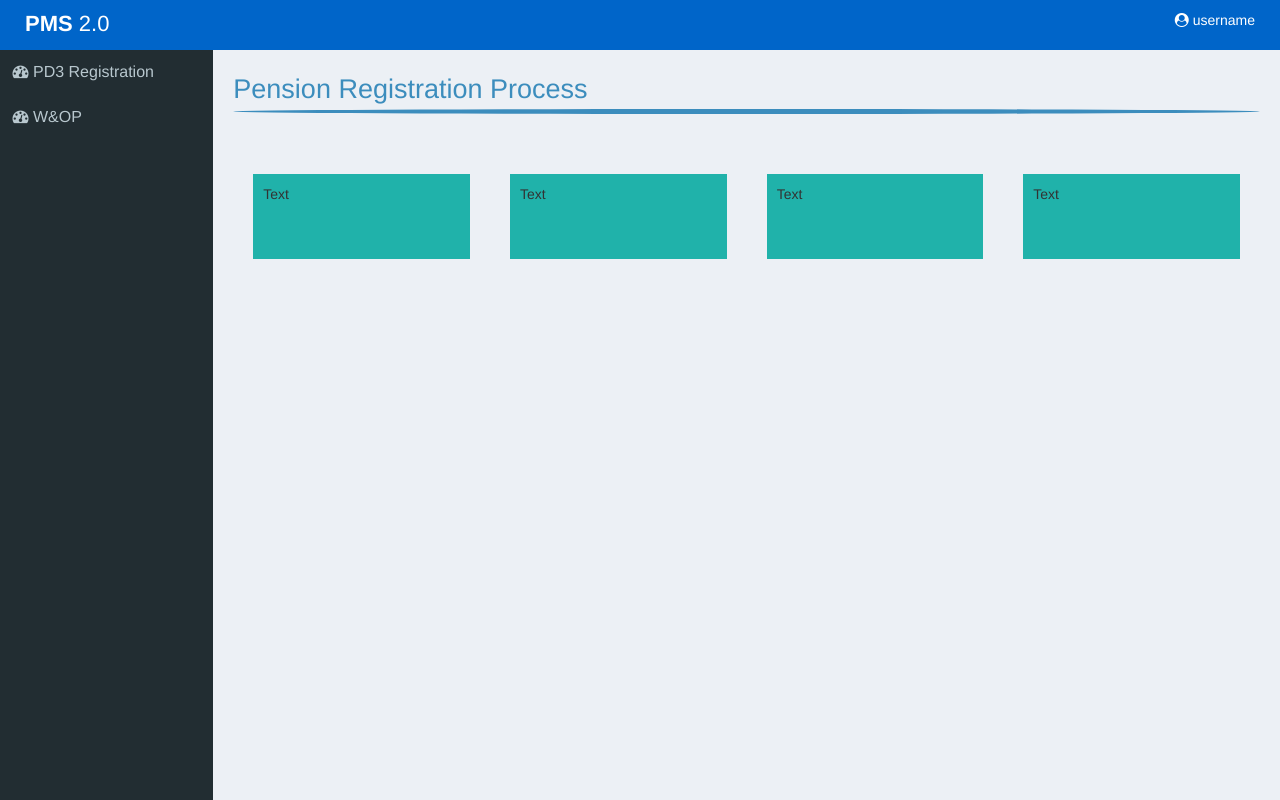
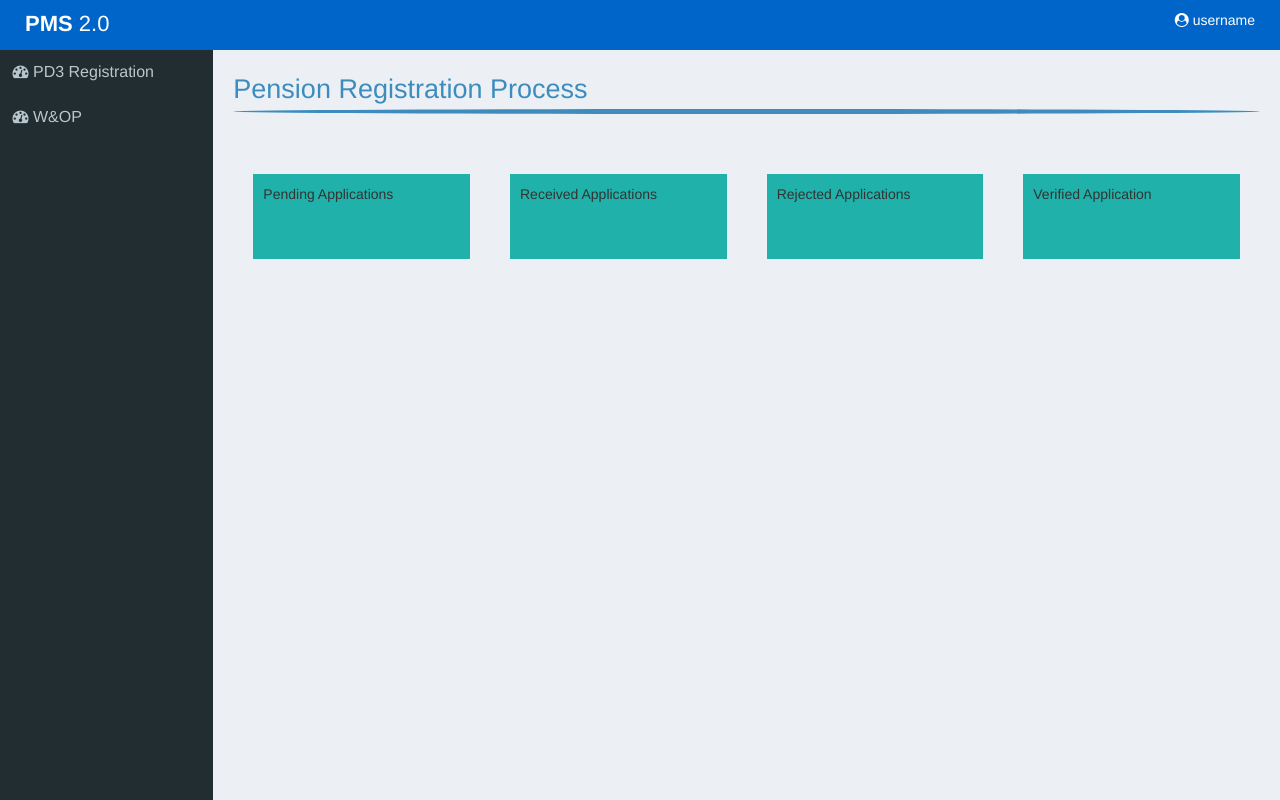
Before and after one commit to gitter-badger/pms-rewrite, an Angular app: page / in a window 1280 px wide. Built offline with nearby package versions, Linux system fonts and the light colour scheme.

Commit message:
main view

```diff
--- a/src/app/app.component.css
+++ b/src/app/app.component.css
@@ -2,7 +2,10 @@
   padding: 0;
 }
 .main-view{
+  margin-top: 0px;
+  height: auto;
+}
+.main-view-background{
   background: #ecf0f5;
-  height: calc( 100vh - 50px);
   padding: 0;
 }
--- a/src/app/app.component.html
+++ b/src/app/app.component.html
@@ -1,10 +1,10 @@
 <app-header></app-header>
 <div class="row">
   <div class="col-lg-12">
-    <div class="col-lg-2 col-padding-0" >
+    <div class="col-lg-2 col-padding-0 " >
       <app-navigation></app-navigation>
     </div>
-    <div class="col-lg-10 col-padding-0">
+    <div class="col-lg-10 col-padding-0 main-view-background">
       <div class="main-view">
         <router-outlet></router-outlet>
       </div>
--- a/src/app/component/dashboard/dashboard.component.css
+++ b/src/app/component/dashboard/dashboard.component.css
@@ -7,9 +7,17 @@
   padding: 20px;
 }
 .dashboard-tile{
+  transition: 0.3s;
+  cursor: pointer;
   padding: 10px;
   border: 20px  solid #ecf0f5;
   height: 125px;
+}
+.dashboard-tile:hover{
+  background: #207f79;
+}
+.dashboard{
+  height: calc( 100vh - 50px);
 }
 .hr{
   /*border-bottom: 5px solid #3c8dbd;
--- a/src/app/component/dashboard/dashboard.component.html
+++ b/src/app/component/dashboard/dashboard.component.html
@@ -1,3 +1,4 @@
+<div class="dashboard">
   <div class="row">
     <div class="col-lg-12">
       <div class="dashboard-title">
@@ -6,24 +7,23 @@
       </div>
     </div>
   </div>
-
-
   <div class="row">
     <div class="col-lg-12">
       <div class="dashboard-tiles">
         <div class="col-lg-3 dashboard-tile">
-          Text
+          Pending Applications
         </div>
         <div class="col-lg-3 dashboard-tile">
-        Text
+          Received Applications
         </div>
         <div class="col-lg-3 dashboard-tile">
-        Text
+          Rejected Applications
         </div>
         <div class="col-lg-3 dashboard-tile">
-        Text
+          Verified Application
         </div>
 
       </div>
     </div>
   </div>
+</div>
--- a/src/app/component/header/header.component.css
+++ b/src/app/component/header/header.component.css
@@ -1,7 +1,7 @@
 .header{
   height: 50px;
   background: #0065C9;
-
+  cursor: pointer;
 }
 .title{
   font-size: 22px;
--- a/src/app/component/header/header.component.html
+++ b/src/app/component/header/header.component.html
@@ -1,6 +1,6 @@
 <div class="header">
   <div class="col-lg-2">
-    <div class="title">
+    <div routerLink="/dashboard" class="title">
       <strong>PMS </strong>2.0
     </div>
   </div>
--- a/src/app/component/navigation/navigation.component.html
+++ b/src/app/component/navigation/navigation.component.html
@@ -1,5 +1,5 @@
 <div class="navigation">
-  <div class="navigation-item">
+  <div class="navigation-item" routerLink="/new-pension">
     <i class="fa fa-dashboard"></i> PD3 Registration
   </div>
   <div class="navigation-item">
--- a/src/app/component/new-pension/new-pension.component.css
+++ b/src/app/component/new-pension/new-pension.component.css
@@ -0,0 +1,3 @@
+.new-pension{
+  height: calc(100vh - 50px);
+}
--- a/src/app/component/new-pension/new-pension.component.html
+++ b/src/app/component/new-pension/new-pension.component.html
@@ -0,0 +1,5 @@
+<div class="new-pension">
+  <h1>
+    new pension
+  </h1>
+</div>
```
Also changed, not shown: src/app/app.module.ts (+8 -7 lines). Lines whose indentation alone changed are shown as unchanged.
